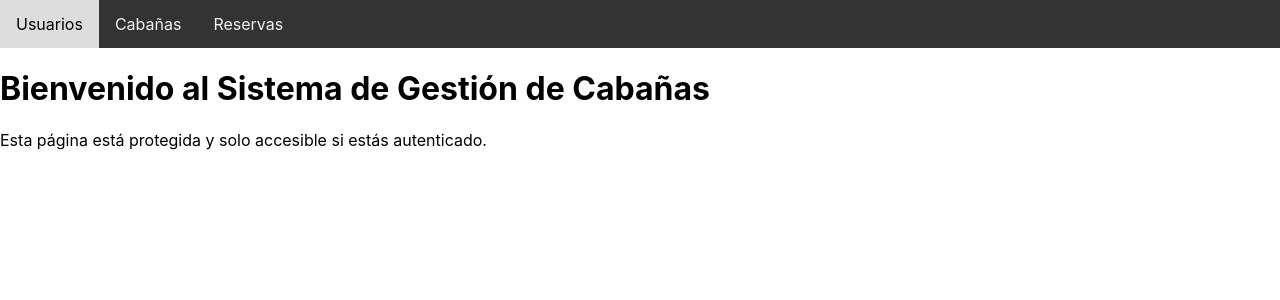
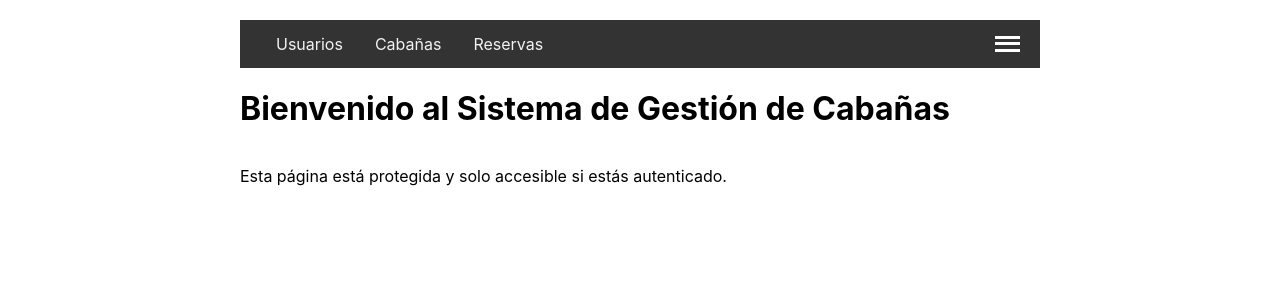
Before and after one commit to AlduinoCalderon/cabinsfront, a React (Create React App) app: page /gestion in a window 1280 px wide. Shown: the top 300 px of the page. Built offline with nearby package versions, Linux system fonts and the light colour scheme; sample sign-in values are in the browser's storage.

Commit message:
feat: Nav & Top Bars

```diff
--- a/src/GestionPage.js
+++ b/src/GestionPage.js
@@ -1,13 +1,14 @@
 import React from 'react';
 import NavBar  from './components/NavBar';
+import { Container } from './styles/styles';
 
 const Dashboard = () => {
   return (
-    <div>
+    <Container>
       <NavBar />
       <h1>Bienvenido al Sistema de Gestión de Cabañas</h1>
       <p>Esta página está protegida y solo accesible si estás autenticado.</p>
-    </div>
+    </Container>
   );
 };
 
--- a/src/Login.js
+++ b/src/Login.js
@@ -1,4 +1,3 @@
-// src/Login.js
 import React, { useState } from 'react';
 import { useNavigate } from 'react-router-dom';
 import { Input, Button, Container, ErrorText } from './styles/styles';
@@ -9,6 +8,8 @@ const Login = () => {
   const [password, setPassword] = useState('');
   const [errorMessage, setErrorMessage] = useState('');
   const [emailError, setEmailError] = useState('');
+  const [showResetConfirmation, setShowResetConfirmation] = useState(false);
+  const [userToReset, setUserToReset] = useState(null);
   const navigate = useNavigate();
 
   const defaultPassword = 'contraseña123';
@@ -41,25 +42,31 @@ const Login = () => {
         } else if (user && user.password === password) {
           // Si el usuario y la contraseña coinciden
           localStorage.setItem('authToken', 'dummyToken'); // Guardar token de autenticación
-          navigate('/dashboard'); // Redirigir a la página protegida
+          navigate('/gestion'); // Redirigir a la página protegida
         } else {
           // Si la contraseña es incorrecta
-          setErrorMessage('Contraseña incorrecta. Su contraseña ha sido restablecida.');
-          // Actualizar contraseña a la predeterminada
-          fetch(`https://server-http-mfxe.onrender.com/users/${user.id}`, {
+          setErrorMessage('Contraseña incorrecta');
+          setUserToReset(user); // Guardar el usuario para restablecer la contraseña
+        }
+      });
+  };
+
+  const handleResetPassword = () => {
+    if (window.confirm('¿Deseas restablecer la contraseña?')) {
+      fetch(`https://server-http-mfxe.onrender.com/users/${userToReset.id}`, {
         method: 'PUT',
         headers: { 'Content-Type': 'application/json' },
-            body: JSON.stringify({ ...user, password: defaultPassword }), // Restablecer contraseña
+        body: JSON.stringify({ ...userToReset, password: defaultPassword }), // Restablecer contraseña
       })
         .then(() => {
+          alert('La contraseña ha sido restablecida a "contraseña123"');
           setPassword(defaultPassword); // Rellenar el campo de contraseña con la predeterminada
-            alert('La contraseña ha sido restablecida a "contraseña123"'); // Notificación al usuario
+          setErrorMessage(''); // Limpiar mensaje de error
         })
         .catch(err => {
           setErrorMessage('Error al restablecer la contraseña');
         });
     }
-      });
   };
 
   return (
@@ -93,6 +100,15 @@ const Login = () => {
             <p>¿No tienes cuenta? <a href="/signup">Regístrate aquí</a></p>
           </div>
         )}
+
+        {errorMessage === 'Contraseña incorrecta' && userToReset && (
+          <div>
+            <p>
+              ¿Olvidaste tu contraseña?{' '}
+              <a href="#" onClick={handleResetPassword}>Restablecer contraseña</a>
+            </p>
+          </div>
+        )}
       </div>
     </Container>
   );
--- a/src/components/NavBar.js
+++ b/src/components/NavBar.js
@@ -1,12 +1,19 @@
+// src/components/NavBar.js
 import React from 'react';
+import { Link, useNavigate } from 'react-router-dom';  // Usamos useNavigate en lugar de useHistory
 import styled from 'styled-components';
 
 const NavBarContainer = styled.div`
   background-color: #333;
   overflow: hidden;
+  display: flex;
+  justify-content: space-between;
+  align-items: center;
+  padding: 0 20px;
+  position: relative;
 `;
 
-const NavBarItem = styled.a`
+const NavBarItem = styled(Link)`
   float: left;
   display: block;
   color: #f2f2f2;
@@ -20,12 +27,77 @@ const NavBarItem = styled.a`
   }
 `;
 
-const NavBar = () => (
-  <NavBarContainer>
-    <NavBarItem href="/gestion/usuarios">Usuarios</NavBarItem>
-    <NavBarItem href="/gestion/cabanas">Cabañas</NavBarItem>
-    <NavBarItem href="/gestion/reservas">Reservas</NavBarItem>
-  </NavBarContainer>
-);
+const MenuIcon = styled.div`
+  cursor: pointer;
+  display: flex;
+  flex-direction: column;
+  justify-content: space-around;
+  width: 25px;
+  height: 20px;
+
+  div {
+    width: 100%;
+    height: 3px;
+    background-color: white;
+  }
+`;
+
+const DropdownMenu = styled.div`
+  position: sticky;
+  top: 50px;
+  right: 0px;
+  background: white;
+  box-shadow: 0 4px 8px rgba(0, 0, 0, 0.2);
+  border-radius: 5px;
+  width: 150px;
+  padding: 10px 0;
+  display: ${({ open }) => (open ? 'block' : 'none')};
+`;
+
+const DropdownItem = styled(Link)`
+  display: block;
+  padding: 10px 20px;
+  color: #333;
+  text-decoration: none;
+
+  &:hover {
+    background-color: #f0f0f0;
+  }
+`;
+
+const NavBar = ({ onLogout }) => {
+  const [isMenuOpen, setIsMenuOpen] = React.useState(false);
+  const navigate = useNavigate();  // Usamos useNavigate para la redirección
+
+  const handleLogout = () => {
+
+    localStorage.removeItem('authToken');
+
+  };
+
+
+  return (
+    <NavBarContainer>
+      {/* Enlaces de gestión */}
+      <div>
+        <NavBarItem to="/gestion/usuarios">Usuarios</NavBarItem>
+        <NavBarItem to="/gestion/cabanas">Cabañas</NavBarItem>
+        <NavBarItem to="/gestion/reservas">Reservas</NavBarItem>
+      </div>
+
+      {/* Menú desplegable */}
+      <MenuIcon onClick={() => setIsMenuOpen(!isMenuOpen)}>
+        <div></div>
+        <div></div>
+        <div></div>
+      </MenuIcon>
+
+      <DropdownMenu open={isMenuOpen}>
+        <DropdownItem to="/gestion">Menú de Gestión</DropdownItem>
+        <DropdownItem to="/" onClick={handleLogout}>Cerrar sesión</DropdownItem>
+      </DropdownMenu>
+    </NavBarContainer>
+  );
+};
 
 export default NavBar;
```
Lines whose indentation alone changed are shown as unchanged.
